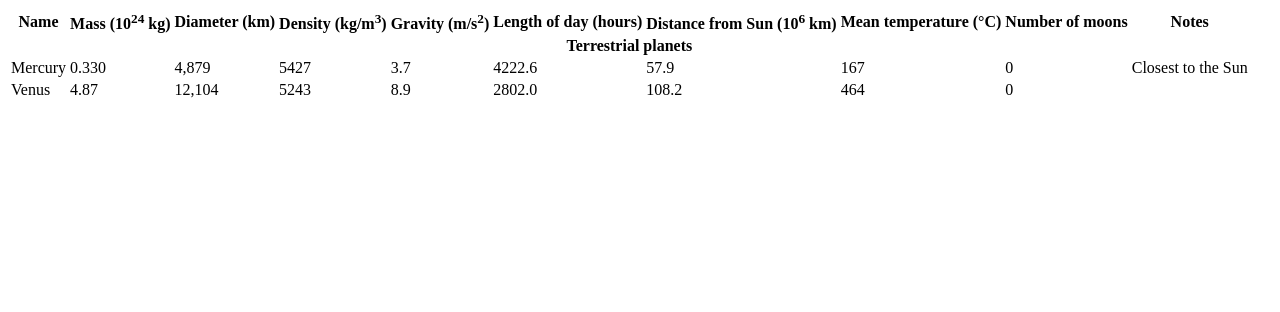
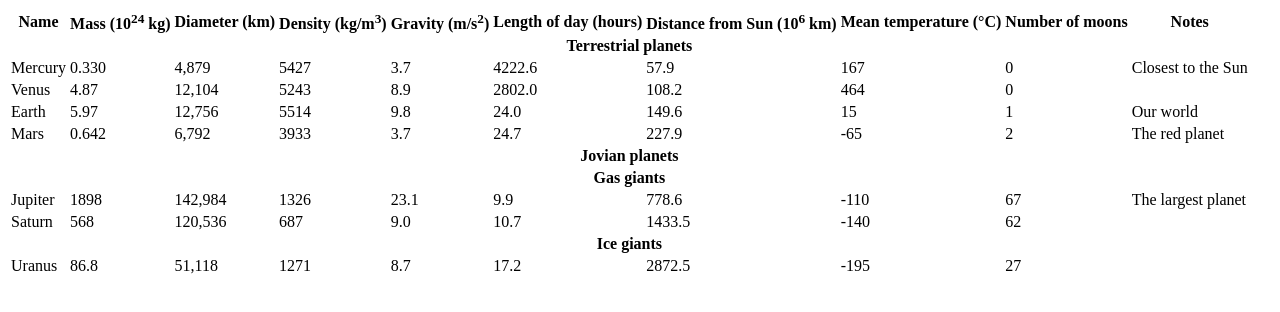
Before and after one commit to carson1530/carson1530.github.io, a plain HTML site: page index.html in a window 1280 px wide. Drawn offline with Linux system fonts and the light colour scheme.

Commit message:
Update index.html

```diff
--- a/index.html
+++ b/index.html
@@ -55,3 +55,72 @@
               <td></td>
             </tr>
             <tr>
+               <td>Earth</td>
+      <td>5.97</td>
+      <td>12,756</td>
+      <td>5514</td>
+      <td>9.8</td>
+      <td>24.0</td>
+      <td>149.6</td>
+      <td>15</td>
+      <td>1</td>
+      <td>Our world</td>
+    </tr>
+    <tr>
+      <td>Mars</td>
+      <td>0.642</td>
+      <td>6,792</td>
+      <td>3933</td>
+      <td>3.7</td>
+      <td>24.7</td>
+      <td>227.9</td>
+      <td>-65</td>
+      <td>2</td>
+      <td>The red planet</td>
+    </tr>
+    <tr>
+      <th colspan="10">Jovian planets</th>
+    </tr>
+    <tr>
+      <th colspan="10">Gas giants</th>
+    </tr>
+    <tr>
+      <td>Jupiter</td>
+      <td>1898</td>
+      <td>142,984</td>
+      <td>1326</td>
+      <td>23.1</td>
+      <td>9.9</td>
+      <td>778.6</td>
+      <td>-110</td>
+      <td>67</td>
+      <td>The largest planet</td>
+    </tr>
+    <tr>
+      <td>Saturn</td>
+      <td>568</td>
+      <td>120,536</td>
+      <td>687</td>
+      <td>9.0</td>
+      <td>10.7</td>
+      <td>1433.5</td>
+      <td>-140</td>
+      <td>62</td>
+      <td></td>
+    </tr>
+    <tr>
+      <th colspan="10">Ice giants</th>
+    </tr>
+    <tr>
+      <td>Uranus</td>
+      <td>86.8</td>
+      <td>51,118</td>
+      <td>1271</td>
+      <td>8.7</td>
+      <td>17.2</td>
+      <td>2872.5</td>
+      <td>-195</td>
+      <td>27</td>
+      <td></td>
+    </tr>
+    <tr>
```
